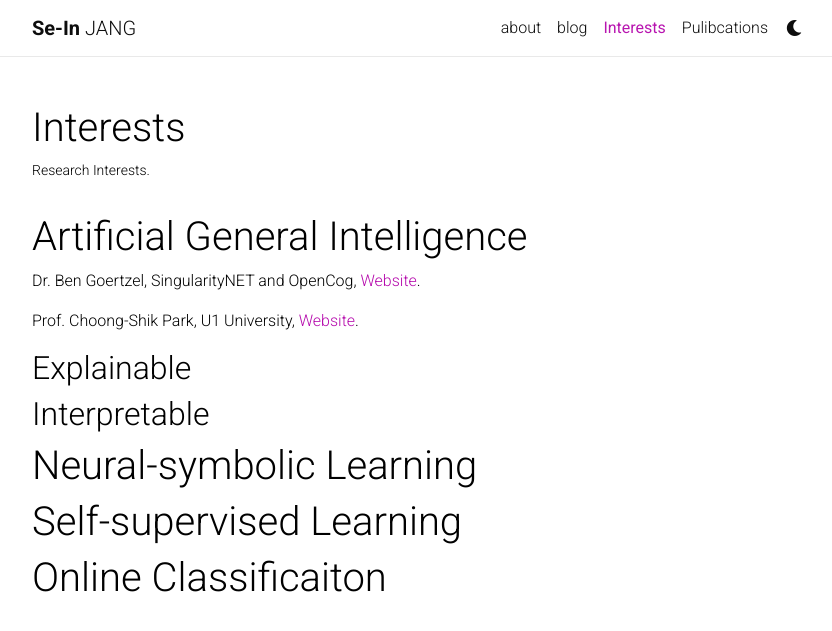
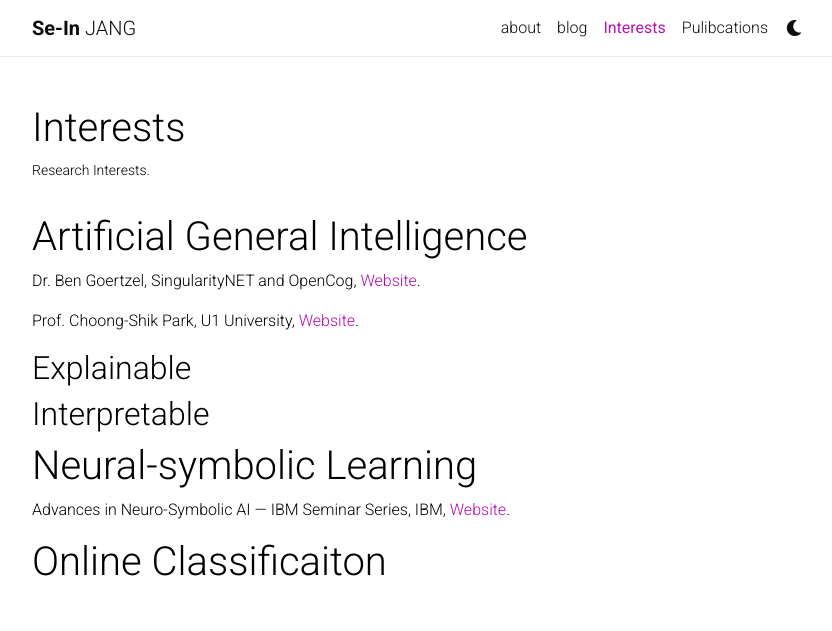
Before and after one commit to sijang/sijang.github.io, a Jekyll site: the page built from _pages/Interests.md, in a window 1280 px wide. Shown: the top 631 px of the page, without its empty margins (223-1055 px from the left). Built offline with Jekyll 4.4.1, drawn with Linux system fonts in a browser that asks for light colours; nearby versions of some CDN libraries; a style sheet for code colours, icons or effects is not loaded.

Commit message:
Update Interests.md

```diff
--- a/_pages/Interests.md
+++ b/_pages/Interests.md
@@ -16,7 +16,6 @@ nav: true
 ## Interpretable
 
 # Neural-symbolic Learning
-
-# Self-supervised Learning
+Advances in Neuro-Symbolic AI — IBM Seminar Series, IBM, [Website](https://researcher.watson.ibm.com/researcher/view_group.php?id=10510){:target="_blank"}.
 
 # Online Classificaiton
```
